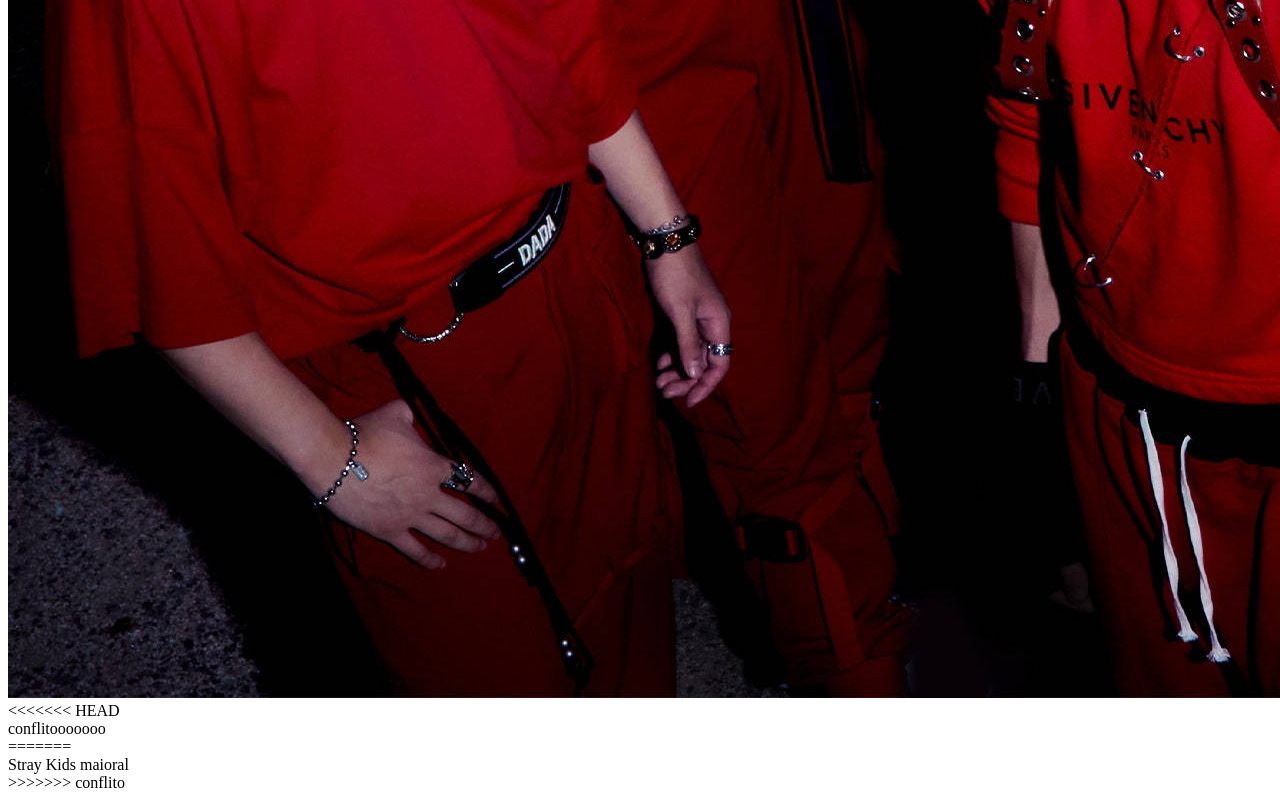
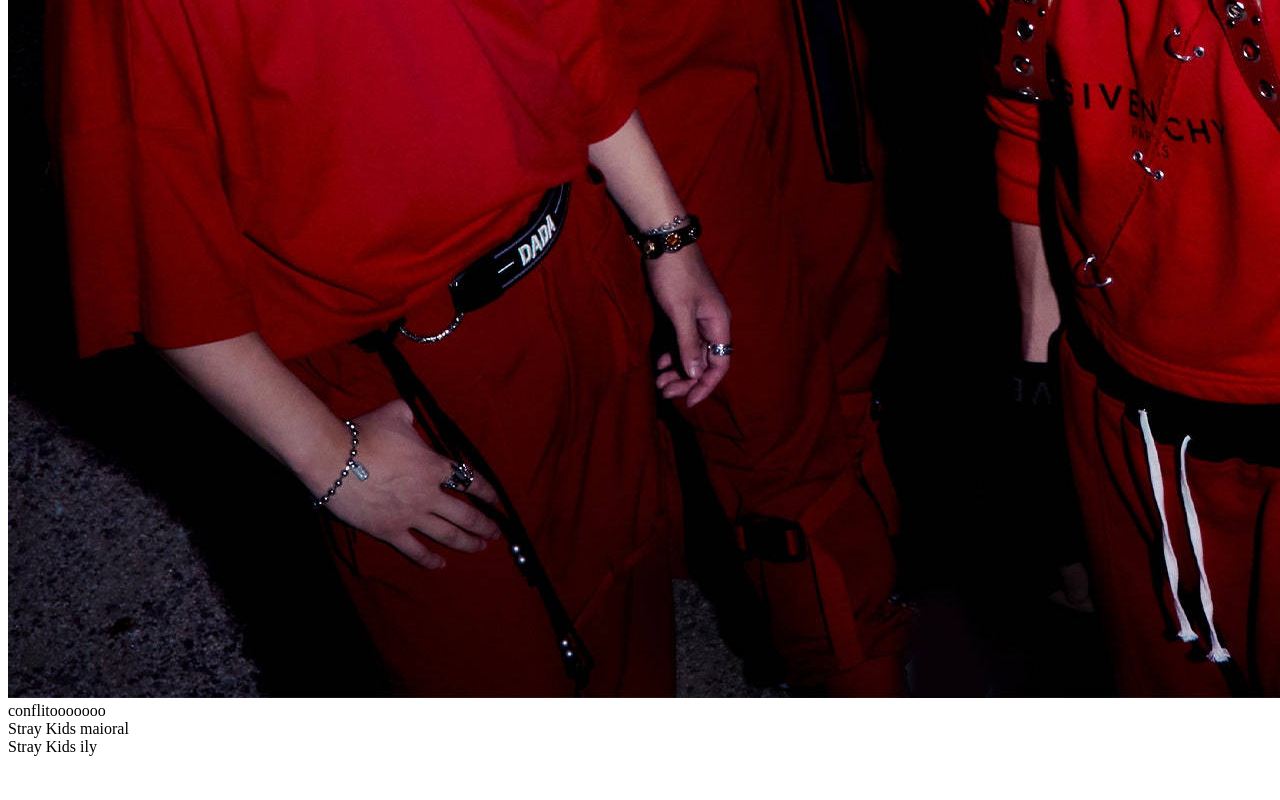
Before and after one commit to ArielKween/git, a plain HTML site: page index.html in a window 1280 px wide. Shown: the part 1416-2216 px from the top of the page. After the commit the page ends 2180 px from the top, so only its background shows below. Drawn offline with Linux system fonts and the light colour scheme.

Commit message:
versão4

```diff
--- a/index.html
+++ b/index.html
@@ -10,10 +10,8 @@
     <h1>Eu amo Web :D</h1>
     <p>Eu amo Web :D</p>
     <img src="straykids.jpg" alt="stray kids posando pra foto">
-<<<<<<< HEAD
     <div>conflitooooooo</div>
-=======
     <div>Stray Kids maioral</div>
->>>>>>> conflito
+    <div>Stray Kids ily</div>
 </body>
 </html>
```
